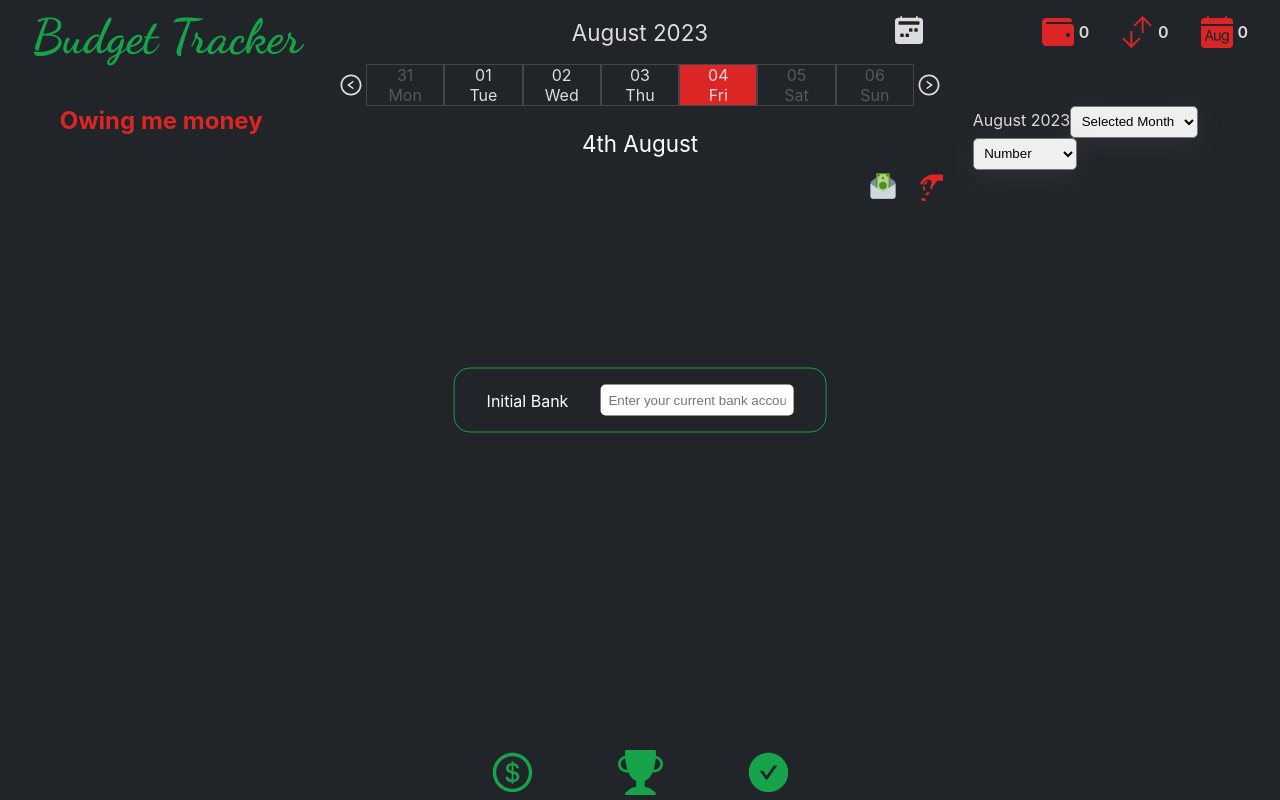
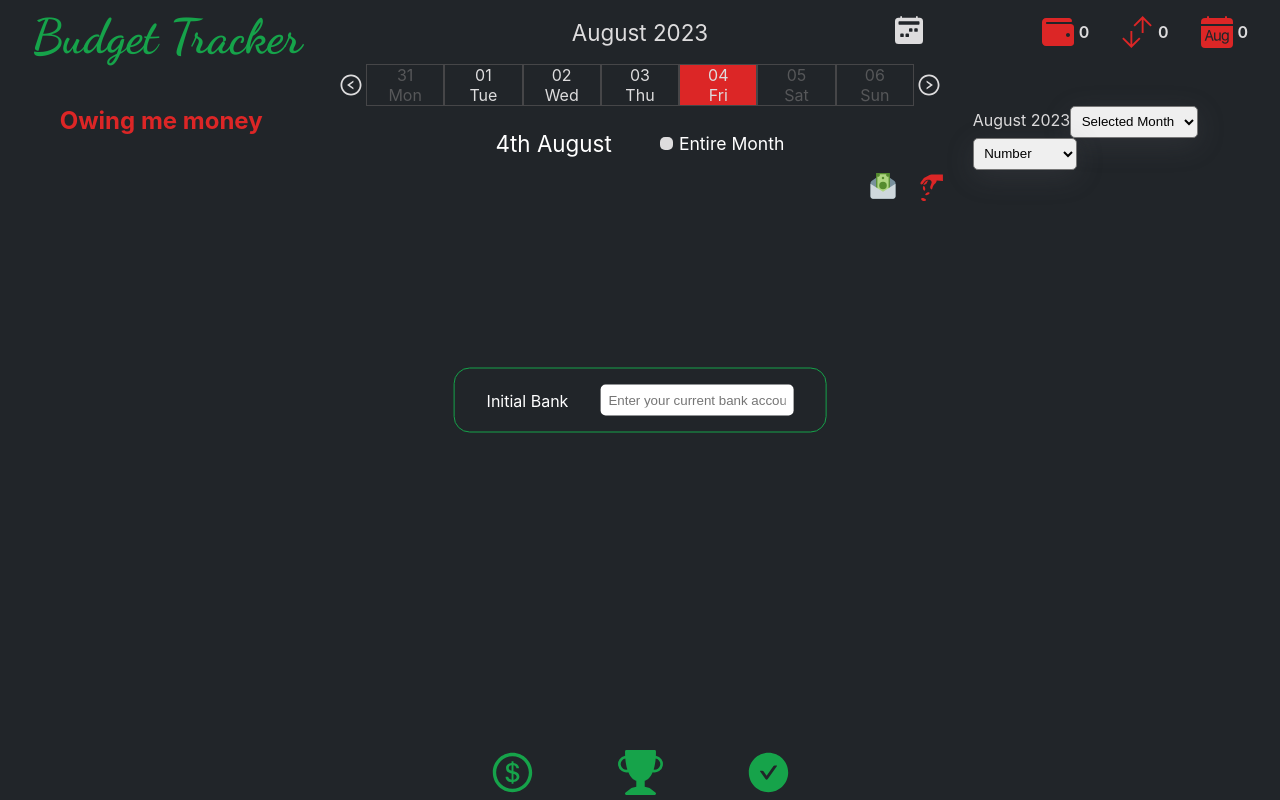
Before and after one commit to almasiwe11/BudgetTracker, a React app: page / in a window 1280 px wide. Built offline with nearby package versions, Linux system fonts and the light colour scheme; the HTML template or start-up script is replaced by a standard one; a web font is replaced by a local one.

Commit message:
add trackEntireMonth

```diff
--- a/src/components/Header/Header.jsx
+++ /dev/null
@@ -1,38 +0,0 @@
-/* eslint-disable react/prop-types */
-import React, { useState } from "react";
-import Logo from "./Logo/Logo";
-import Date from "./Date/DateMonth";
-
-import Wallet from "./Wallet/Wallet";
-
-const Header = ({
-  showEntireMonth,
-  handlePrev,
-  handleNext,
-  disabled,
-  setShowEntireMonth,
-  selectedDay,
-  setSelectedDay,
-  setToday,
-  initialBank,
-  trackList = { trackList },
-}) => {
-  return (
-    <>
-      <Logo />
-      <Date
-        setSelectedDay={setSelectedDay}
-        selectedDay={selectedDay}
-        handleNext={handleNext}
-        handlePrev={handlePrev}
-        showEntireMonth={showEntireMonth}
-        setToday={setToday}
-        disabled={disabled}
-        setShowEntireMonth={setShowEntireMonth}
-      />
-      <Wallet trackList={trackList} initialBank={initialBank} />
-    </>
-  );
-};
-
-export default Header;
--- /dev/null
+++ b/src/components/Tracker/DayByDay/DayByDay.jsx
@@ -0,0 +1,48 @@
+/* eslint-disable react/prop-types */
+import React from "react";
+import { nanoid } from "nanoid";
+import Inputs from "../Inputs/Inputs";
+import Track from "../Track/Track";
+import GainLoss from "../GainLoss/GainLoss";
+
+const DayByDay = ({
+  trackList,
+  selectedList,
+  addBudget,
+  setAddBudget,
+  setTrackList,
+  selectedDay,
+}) => {
+  return (
+    <div className="day-by-day">
+      {selectedList.map((track) => (
+        <Track
+          key={track.id}
+          spent={track.spent}
+          gained={track.gained}
+          description={track.description}
+          toWho={track.toWho}
+          amount={track.amount}
+          type={track.type}
+          trackList={trackList}
+          setTrackList={setTrackList}
+          id={track.id}
+          disabled={true}
+          selectedDay={track.selectedDay}
+        />
+      ))}
+      {addBudget && (
+        <Inputs
+          type={addBudget}
+          setAddBudget={setAddBudget}
+          setTrackList={setTrackList}
+          selectedDay={selectedDay}
+          id={nanoid()}
+        />
+      )}
+      <GainLoss setAddBudget={setAddBudget} />
+    </div>
+  );
+};
+
+export default DayByDay;
--- /dev/null
+++ b/src/components/Tracker/MonthTracker/MonthTracker.jsx
@@ -0,0 +1,34 @@
+import React from "react";
+import Track from "../Track/Track";
+import { compareAsc, parseJSON, isSameMonth } from "date-fns";
+const MonthTracker = ({ trackList }) => {
+  // const selectedMonth =
+  const sortedDates = trackList.sort((a, b) => {
+    const dateA = parseJSON(a.selectedDay);
+    const dateB = parseJSON(b.selectedDay);
+    return dateA - dateB;
+  });
+
+  return (
+    <div className="monthTracker">
+      {sortedDates.map((track) => (
+        <Track
+          key={track.id}
+          spent={track.spent}
+          gained={track.gained}
+          description={track.description}
+          toWho={track.toWho}
+          amount={track.amount}
+          type={track.type}
+          trackList={trackList}
+          id={track.id}
+          disabled={true}
+          selectedDay={track.selectedDay}
+          showDate={true}
+        />
+      ))}
+    </div>
+  );
+};
+
+export default MonthTracker;
--- a/src/components/Tracker/Track/Track.jsx
+++ b/src/components/Tracker/Track/Track.jsx
@@ -3,6 +3,7 @@ import { set } from "date-fns";
 import React, { useState } from "react";
 import { RiDeleteBin6Fill } from "react-icons/ri";
 import Inputs from "../Inputs/Inputs";
+import { format, parseJSON } from "date-fns";
 
 const Track = ({
   spent,
@@ -14,6 +15,7 @@ const Track = ({
   id,
   setTrackList,
   selectedDay,
+  showDate = false,
 }) => {
   const [editing, setEditing] = useState(false);
   const [isHovered, setIsHovered] = useState(false);
@@ -44,6 +46,7 @@ const Track = ({
           onMouseEnter={() => setIsHovered(true)}
           onMouseLeave={() => setIsHovered(false)}
         >
+          {showDate && <p>{format(parseJSON(selectedDay), "do ")}</p>}
           {type === "gain" ? <p>{gained}</p> : <p>{spent}</p>}
           {toWho && <p>{toWho}</p>}
           <p>{description}</p>
--- a/src/components/Tracker/Tracker.jsx
+++ b/src/components/Tracker/Tracker.jsx
@@ -1,14 +1,21 @@
 import React, { useState, useEffect } from "react";
 import { nanoid } from "nanoid";
 import Inputs from "./Inputs/Inputs";
-import { format, isSameDay, parseJSON } from "date-fns";
+import { format, isSameDay, parseJSON, isSameMonth } from "date-fns";
 import Track from "./Track/Track";
 import GainLoss from "./GainLoss/GainLoss";
+import DayByDay from "./DayByDay/DayByDay";
+import MonthTracker from "./MonthTracker/MonthTracker";
 const Tracker = ({ selectedDay, trackList, setTrackList }) => {
   const [addBudget, setAddBudget] = useState(false);
+  const [trackEntireMonth, setTrackEntireMonth] = useState(false);
 
-  const selectedD = format(selectedDay, "do LLLL");
-
+  let selectedDate;
+  if (trackEntireMonth) {
+    selectedDate = format(selectedDay, "MMMM y");
+  } else {
+    selectedDate = format(selectedDay, "do LLLL");
+  }
   useEffect(() => {
     const fromStorage = JSON.parse(localStorage.getItem("trackList")) || [];
     setTrackList(fromStorage);
@@ -24,33 +31,35 @@ const Tracker = ({ selectedDay, trackList, setTrackList }) => {
 
   return (
     <div className="tracker">
-      <div className="selected-date">{selectedD}</div>
-      {selectedList.map((track) => (
-        <Track
-          key={track.id}
-          spent={track.spent}
-          gained={track.gained}
-          description={track.description}
-          toWho={track.toWho}
-          amount={track.amount}
-          type={track.type}
-          trackList={trackList}
-          setTrackList={setTrackList}
-          id={track.id}
-          disabled={true}
-          selectedDay={track.selectedDay}
+      <div className="selected-date">
+        {selectedDate}
+        <span>
+          <input
+            type="radio"
+            className="trackerForEntireMonth"
+            id="trackEntireMonth"
+            checked={trackEntireMonth}
+            onClick={() => setTrackEntireMonth((prev) => !prev)}
+          />
+          <label htmlFor={"trackEntireMonth"}>Entire Month</label>
+        </span>
+      </div>
+      {trackEntireMonth ? (
+        <MonthTracker
+          trackList={trackList.filter((track) =>
+            isSameMonth(selectedDay, parseJSON(track.selectedDay))
+          )}
         />
-      ))}
-      {addBudget && (
-        <Inputs
-          type={addBudget}
+      ) : (
+        <DayByDay
+          selectedList={selectedList}
+          addBudget={addBudget}
           setAddBudget={setAddBudget}
           setTrackList={setTrackList}
           selectedDay={selectedDay}
-          id={nanoid()}
+          trackList={trackList}
         />
       )}
-      <GainLoss setAddBudget={setAddBudget} />
     </div>
   );
 };
--- a/src/components/Tracker/tracker.scss
+++ b/src/components/Tracker/tracker.scss
@@ -7,7 +7,16 @@
 .selected-date {
   display: flex;
   justify-content: center;
+  align-items: center;
+  gap: 3rem;
   font-size: 1.4rem;
+
+  & span {
+    font-size: 1.1rem;
+    display: flex;
+    align-items: center;
+    gap: 0.4rem;
+  }
 }
 
 .gain-loss {
@@ -25,3 +34,39 @@
 .spendMoney {
   fill: var(--color-red);
 }
+
+input[type="radio"] {
+  -webkit-appearance: none;
+  -moz-appearance: none;
+  appearance: none;
+  width: 0.6rem;
+  height: 0.6rem;
+  outline: none;
+  font-size: 0.4rem;
+  background-color: var(--color-grey-light);
+  position: relative;
+}
+
+input[type="radio"]:checked::after {
+  content: "";
+  position: absolute;
+  top: 50%;
+  left: 50%;
+  transform: translate(-50%, -50%);
+  width: 0.8rem;
+  height: 0.8rem;
+  background-color: var(--color-green);
+  border-radius: 50%;
+}
+
+input[type="radio"]:checked {
+  background-color: var(--color-border);
+}
+
+.day-by-day,
+.monthTracker {
+  display: flex;
+  flex-direction: column;
+  gap: 0.5rem;
+  font-size: 1.2rem;
+}
--- a/style.css
+++ b/style.css
@@ -145,7 +145,15 @@
 .selected-date {
   display: flex;
   justify-content: center;
+  align-items: center;
+  gap: 3rem;
   font-size: 1.4rem;
+}
+.selected-date span {
+  font-size: 1.1rem;
+  display: flex;
+  align-items: center;
+  gap: 0.4rem;
 }
 
 .gain-loss {
@@ -163,6 +171,42 @@
 
 .spendMoney {
   fill: var(--color-red);
+}
+
+input[type=radio] {
+  -webkit-appearance: none;
+  -moz-appearance: none;
+  appearance: none;
+  width: 0.6rem;
+  height: 0.6rem;
+  outline: none;
+  font-size: 0.4rem;
+  background-color: var(--color-grey-light);
+  position: relative;
+}
+
+input[type=radio]:checked::after {
+  content: "";
+  position: absolute;
+  top: 50%;
+  left: 50%;
+  transform: translate(-50%, -50%);
+  width: 0.8rem;
+  height: 0.8rem;
+  background-color: var(--color-green);
+  border-radius: 50%;
+}
+
+input[type=radio]:checked {
+  background-color: var(--color-border);
+}
+
+.day-by-day,
+.monthTracker {
+  display: flex;
+  flex-direction: column;
+  gap: 0.5rem;
+  font-size: 1.2rem;
 }
 
 select {
```
Also changed, not shown: src/App.jsx (+17 -14 lines), 1 other file (tests, documents, lock files or other folders).
